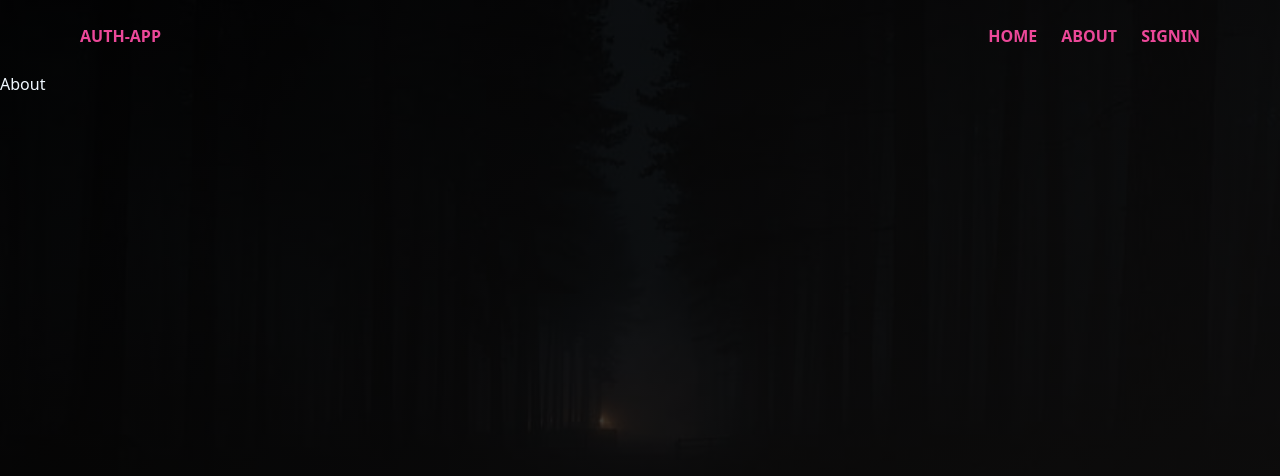
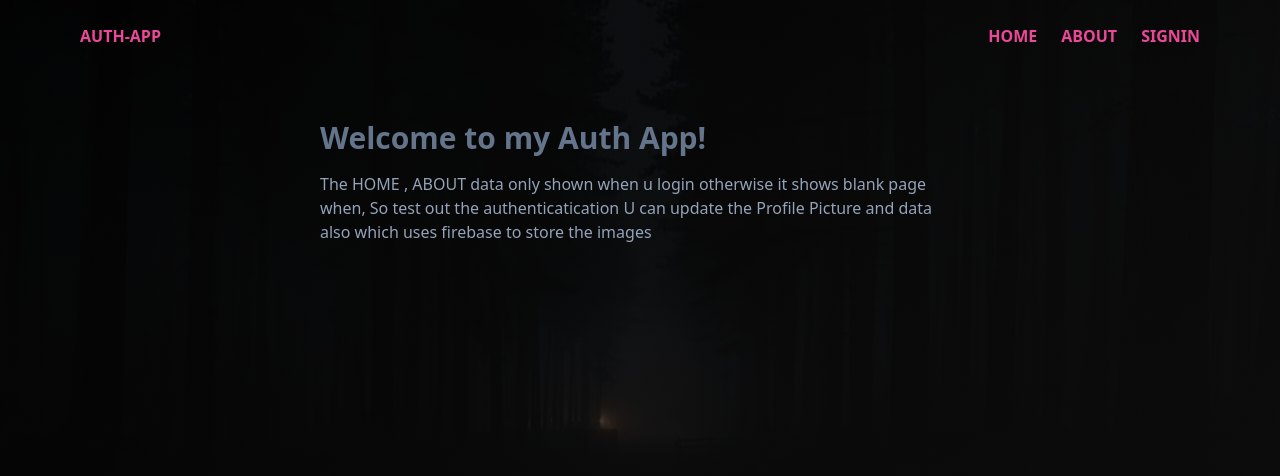
Before and after one commit to kudo07/3-MERN-AUTHENTICATION-BIG-PRO, a React (Vite) app in the folder client/: page /about in a window 1280 px wide. Shown: the top 476 px of the page. Built offline with nearby package versions, Linux system fonts and the light colour scheme; no server answers.

Commit message:
COMPLETED

```diff
--- a/client/src/components/Header.jsx
+++ b/client/src/components/Header.jsx
@@ -13,7 +13,7 @@ const Header = () => {
         </Link>
 
         <ul className="flex  gap-4 ">
-          <Link to="/home">
+          <Link to="/">
             <li className="font-bold text-pink-500 hover:text-black p-1 hover:bg-pink-500 rounded-lg cursor-pointer ">
               HOME
             </li>
--- a/client/src/pages/About.jsx
+++ b/client/src/pages/About.jsx
@@ -1,5 +1,16 @@
 const About = () => {
-  return <div>About</div>;
+  return (
+    <div className="px-4 py-12 max-w-2xl mx-auto">
+      <h1 className="text-3xl font-bold  mb-4 text-slate-500">
+        Welcome to my Auth App!
+      </h1>
+      <p className="mb-4 text-slate-400">
+        The HOME , ABOUT data only shown when u login otherwise it shows blank
+        page when, So test out the authenticatication U can update the Profile
+        Picture and data also which uses firebase to store the images
+      </p>
+    </div>
+  );
 };
 
 export default About;
--- a/client/src/pages/Home.jsx
+++ b/client/src/pages/Home.jsx
@@ -1,5 +1,17 @@
 const Home = () => {
-  return <div>helloe this is from the home </div>;
+  return (
+    <div className="px-4 py-12 max-w-2xl mx-auto">
+      <h1 className="text-3xl font-bold  mb-4 text-slate-500">
+        Welcome to my Auth App!
+      </h1>
+      <p className="mb-4 text-slate-400">
+        This is a full-stack web application built with the MERN (MongoDB,
+        Express, React, Node.js) stack. It includes authentication features that
+        allow users to sign up, log in, and log out, and provides access to
+        protected routes only for authenticated users.
+      </p>
+    </div>
+  );
 };
 
 export default Home;
```
